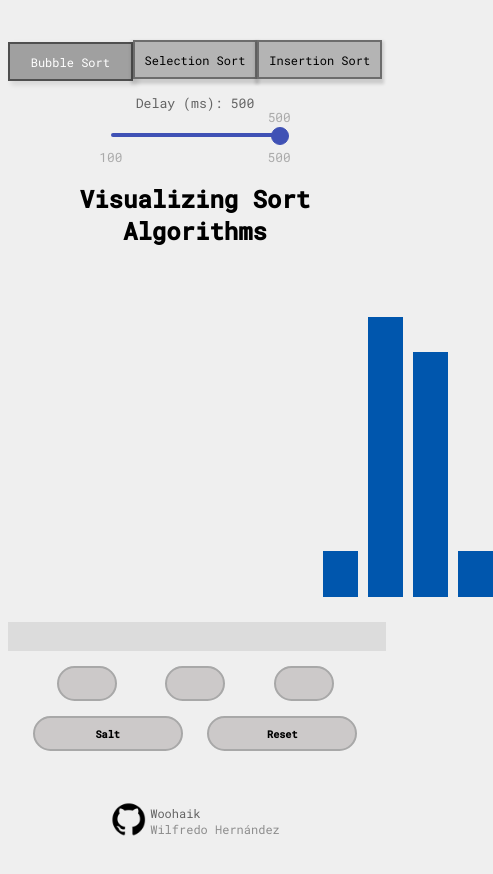
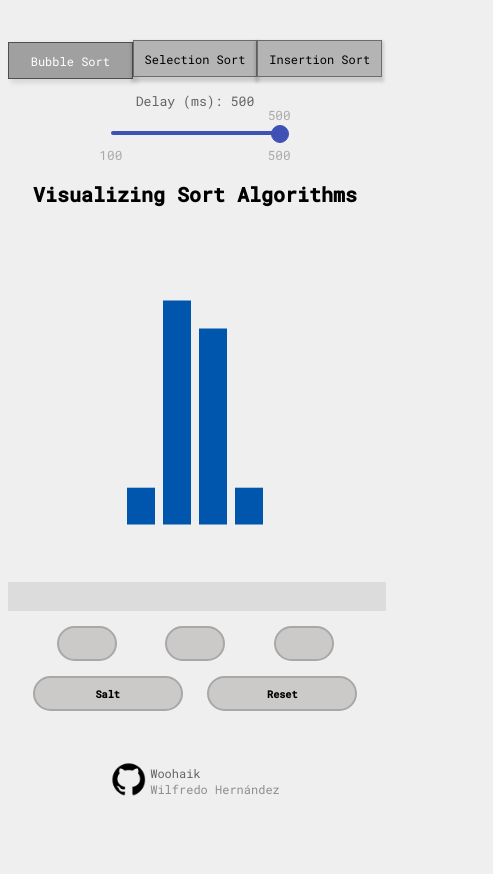
Before and after one commit to Woohaik/sort-visualize, a React (Create React App) app: page / in a window 390 px wide. Shown: the top 874 px of the page, 493 px wide, since content can reach past the window. After the commit the page ends 844 px from the top, so only its background shows below. Built offline with nearby package versions, Linux system fonts and the light colour scheme.

Commit message:
Agregados Return Types, responsive funciona

```diff
--- a/src/App.tsx
+++ b/src/App.tsx
@@ -13,7 +13,7 @@ import Navbar from "./components/Navbar";
 import UserOptions from "./components/UserOptions";
 import InputRange from "react-input-range";
 
-const App = () => {
+const App = (): JSX.Element => {
   const [bars, setBars] = useState<Bars>(INITIAL_BAR_ARR);
   const [selectedAlgorithm, setSelectedAlgorithm] = useState<string>("bubble");
   const [loadingPorcentage, setLoadingPorcentage] = useState<number>(0);
--- a/src/assets/scss/components.scss
+++ b/src/assets/scss/components.scss
@@ -26,13 +26,13 @@
         display: flex;
         justify-content: center;
         align-items: center;
-        border: 2px solid rgba(0, 0, 0, 0.4);
+        border: 1px solid rgba(0, 0, 0, 0.4);
         transform: translateY(0px);
         box-shadow: 0px 3px 3px 2px rgba(0, 0, 0, 0.15);
         &:hover {
             cursor: pointer;
             background: rgb(165, 165, 165);
-            border: 2px solid rgba(0, 0, 0, 0.45);
+            border: 1px solid rgba(0, 0, 0, 0.45);
             transform: translateY(1px);
             box-shadow: 0px 3px 1px 1px rgba(0, 0, 0, 0.15);
         }
@@ -40,7 +40,7 @@
             opacity: 1 !important;
             color: white;
             background: rgb(160, 160, 160) !important;
-            border: 2px solid rgba(0, 0, 0, 0.5) !important;
+            border: 1px solid rgba(0, 0, 0, 0.5) !important;
             transform: translateY(2px) !important;
             box-shadow: 4px 3px 5px 1px rgba(0, 0, 0, 0.1) !important;
         }
--- a/src/assets/scss/override.scss
+++ b/src/assets/scss/override.scss
@@ -2,4 +2,11 @@ h1 {
     padding: 0;
     margin: 0;
     margin-top: 40px;
+    font-size: 30px;
+    @include breakpoint(md) {
+        font-size: 25px;
+    }
+    @include breakpoint(xs) {
+        font-size: 20px;
+    }
 }
--- a/src/assets/scss/utils.scss
+++ b/src/assets/scss/utils.scss
@@ -15,6 +15,7 @@ input {
     border-radius: 20px;
     outline: none;
     border: 2px solid rgb(168, 168, 168);
+
     &-sm {
         width: 60px;
     }
@@ -23,6 +24,7 @@ input {
         background: rgb(180, 180, 180);
         border: 2px solid rgb(150, 150, 150);
     }
+
 }
 
 .ease-in {
@@ -38,6 +40,14 @@ input {
     position: relative;
     width: 100%;
     height: 375px;
+
+    @include breakpoint(md) {
+        transform: scale(0.80);
+    }
+
+    @include breakpoint(sm) {
+        transform: scale(0.65);
+    }
 }
 
 .fs-12 {
--- a/src/components/Bar.tsx
+++ b/src/components/Bar.tsx
@@ -11,7 +11,7 @@ interface Props {
     interval: number;
 }
 
-const Bar = (props: Props) =>
+const Bar = (props: Props): JSX.Element =>
 (
     <div className={`bar ${props.class} `} style={{ background: props.color, left: props.left, width: props.size.width, height: props.size.height, transition: `all 0.5s, left 0.${props.interval}s , background 0.${props.interval}s` }}>
     </div>
--- a/src/components/LoadingBar.tsx
+++ b/src/components/LoadingBar.tsx
@@ -3,7 +3,7 @@ interface Props {
     interval: number;
 }
 
-const LoadingBar = (props: Props) =>
+const LoadingBar = (props: Props): JSX.Element =>
 (
     <div className="loading-bar">
         <div className="loading-bar-progress" style={{ width: `${props.loadingPorcentage}%`, transition: `all 0.${props.interval}s` }}></div>
--- a/src/components/Navbar.tsx
+++ b/src/components/Navbar.tsx
@@ -4,7 +4,7 @@ interface Props {
     isAnimating: boolean;
 }
 
-const Navbar = (props: Props) =>
+const Navbar = (props: Props): JSX.Element =>
 (
     <nav className="navbar">
         <div style={{ opacity: props.isAnimating ? 0.2 : 1 }} onClick={() => !props.isAnimating && props.setSelectedAlgorithm("bubble")} className={`navbar__item  ${props.selectedAlgorithm === "bubble" ? "selected" : ""}`}>
--- a/src/components/OrderCanvas.tsx
+++ b/src/components/OrderCanvas.tsx
@@ -1,4 +1,4 @@
-import { barWidth, CANVAS_SIZE } from "../constants";
+import { barWidth } from "../constants";
 import { Bars } from "../types";
 import Bar from "./Bar";
 
@@ -7,10 +7,12 @@ interface Props {
     interval: number;
 }
 
-const OrderCanvas = (props: Props) => {
+const OrderCanvas = (props: Props): JSX.Element => {
+
     const widthOfContent = () => (props.bars.length * barWidth) + (props.bars.length - 1) * 10;
+
     return (<div className="wrapper ">
-        <div className="order-content" style={{ left: (CANVAS_SIZE - widthOfContent()) / 2, width: widthOfContent() }}>
+        <div className="order-content" style={{ left: `calc(50% - ${widthOfContent() / 2}px)`, width: widthOfContent() }}>
             {
                 props.bars.map((barObject, index) => {
                     const size = {
--- a/src/components/UserOptions.tsx
+++ b/src/components/UserOptions.tsx
@@ -1,4 +1,3 @@
-
 interface Props {
     dropHandler: () => void;
     startSort: () => void;
@@ -12,7 +11,7 @@ interface Props {
     stopSort: () => void;
 }
 
-const UserOptions = (pros: Props) =>
+const UserOptions = (pros: Props): JSX.Element =>
 (
     <>
         <div className="button-container">
@@ -30,6 +29,4 @@ const UserOptions = (pros: Props) =>
     </>
 );
 
-
-
 export default UserOptions;
--- a/src/constants/index.ts
+++ b/src/constants/index.ts
@@ -1,7 +1,7 @@
 import { Bars } from "../types";
 import { getRandomInt } from "../utils/getRandomInt";
 
-const CANVAS_SIZE = 800;
+
 const barWidth = 35;
 const MAX_BAR_QUANTITY = 20;
 const MIN_BAR_QUANTITY = 4;
@@ -33,4 +33,4 @@ const INITIAL_BAR_ARR: Bars = [
     },
 ];
 
-export { CANVAS_SIZE, barWidth, MAX_BAR_QUANTITY, MIN_BAR_QUANTITY, INITIAL_BAR_ARR };
+export { barWidth, MAX_BAR_QUANTITY, MIN_BAR_QUANTITY, INITIAL_BAR_ARR };
--- a/src/index.tsx
+++ b/src/index.tsx
@@ -1,7 +1,6 @@
 import React from "react";
 import ReactDOM from "react-dom";
 import App from "./App";
-import reportWebVitals from "./reportWebVitals";
 import "@fortawesome/fontawesome";
 import "@fortawesome/fontawesome-free-solid";
 import "./assets/scss/style.scss";
@@ -15,8 +14,3 @@ ReactDOM.render(
   </React.StrictMode>,
   document.getElementById("root")
 );
-
-// If you want to start measuring performance in your app, pass a function
-// to log results (for example: reportWebVitals(console.log))
-// or send to an analytics endpoint. Learn more: https://bit.ly/CRA-vitals
-reportWebVitals();
--- a/src/reportWebVitals.ts
+++ /dev/null
@@ -1,15 +0,0 @@
-import { ReportHandler } from "web-vitals";
-
-const reportWebVitals = (onPerfEntry?: ReportHandler) => {
-  if (onPerfEntry && onPerfEntry instanceof Function) {
-    import("web-vitals").then(({ getCLS, getFID, getFCP, getLCP, getTTFB }) => {
-      getCLS(onPerfEntry);
-      getFID(onPerfEntry);
-      getFCP(onPerfEntry);
-      getLCP(onPerfEntry);
-      getTTFB(onPerfEntry);
-    });
-  }
-};
-
-export default reportWebVitals;
```
